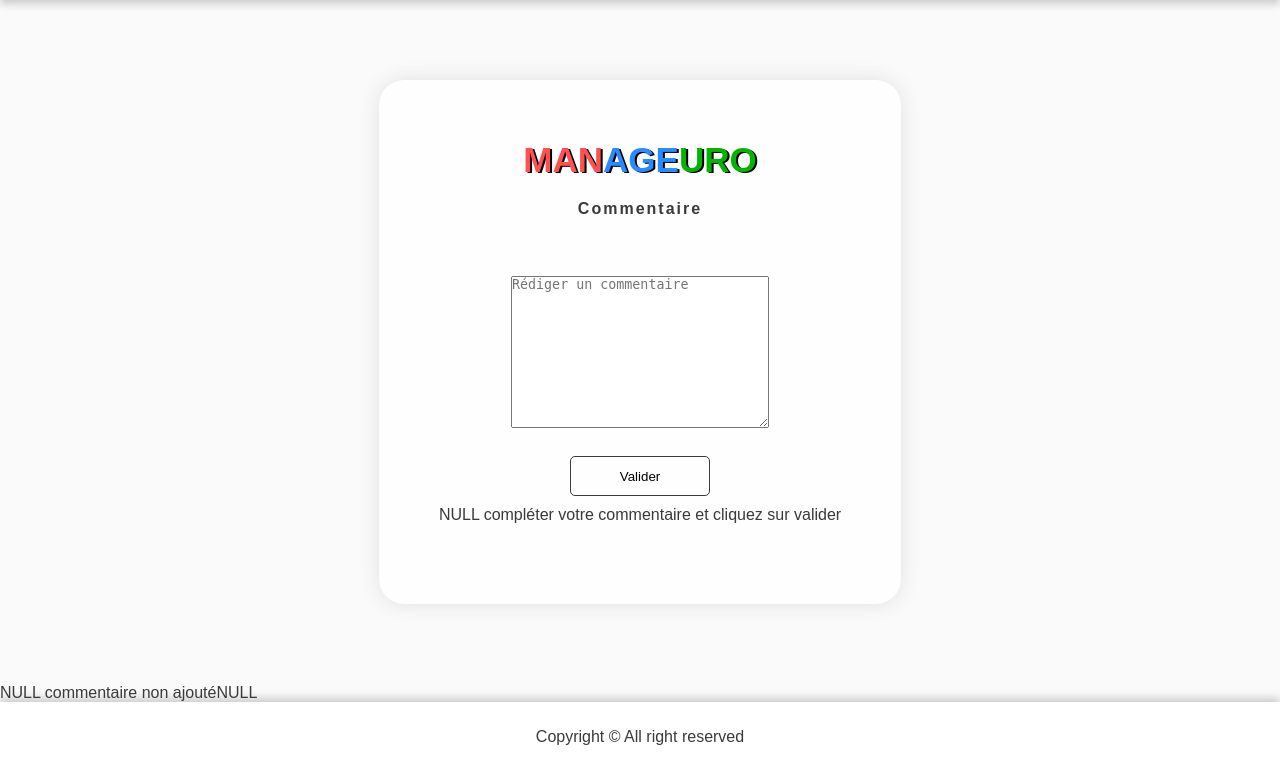
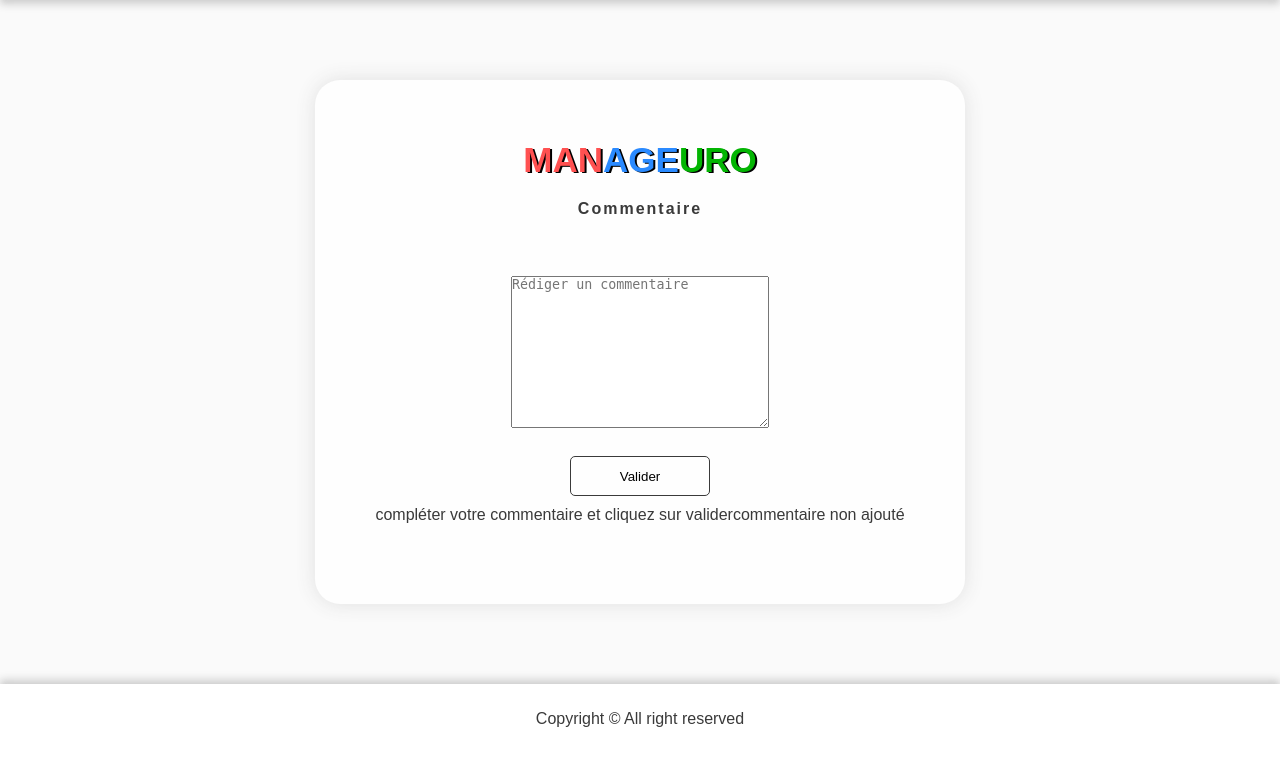
Before and after one commit to samy-benrabah/livre-or, a PHP site: page /commentaire.php in a window 1280 px wide. Shown: the part 70-842 px from the top of the page. After the commit the page ends 797 px from the top, so only its background shows below. Run offline with PHP 8.4, Linux system fonts and the light colour scheme; data that the repository does not hold is empty.

Commit message:
Push fin lundi

```diff
--- a/commentaire.php
+++ b/commentaire.php
@@ -5,7 +5,7 @@
 <head>
     <meta charset="UTF-8">
     <meta name="viewport" content="width=device-width, initial-scale=1.0">
-    <link rel="stylesheet" href="style.css">
+    <link rel="stylesheet" href="assets/css/style.css">
     <title>Manag€uro</title>
 </head>
 
@@ -23,21 +23,12 @@
             <a href="commentaire.php">Les Commentaires</a>
         </nav>
     </header>
-
     <main>
-        <?php
-        $wrong='';
-        //if (isset($_SESSION['login'])){
-          //  $connexion = mysqli_connect('localhost','root','','livreor');
-            //$requete = mysqli_query($connexion, 'SELECT * FROM utilisateurs');
-
-        ?>
         <section class="section1">
             <div>
                 <form action="" method="post">
                     <h3 id="red">MAN<span id="yellow">AGE</span><span id="green">URO</span></h3>
                     <h4>Commentaire</h4>
-                    <span id="error"><?php echo $wrong ?></span>
                     <br>
                     <label for="text"></label>
                     <textarea name="text" id="text" cols="30" rows="10" placeholder="Rédiger un commentaire"></textarea>
@@ -46,57 +37,34 @@
 
                     <?php
                     $connexion = mysqli_connect('localhost','root','','livreor');
-                    $query = "SELECT id, login FROM utilisateurs";
+                    $query = "SELECT id FROM utilisateurs";
                     $requete = mysqli_query($connexion, $query);
                     $allresult=mysqli_fetch_assoc($requete);
-                    var_dump($allresult);
                     $id = $allresult['id'];
-                    $login = $allresult['login'];
                     $date = date('Y-m-d H:i:s');
 
                     if (empty($_POST['valider'])){
                     echo "compléter votre commentaire et cliquez sur valider";
                     }
-                    elseif ($_POST['valider']){
+
+                    if (isset($_POST['valider'])){
                         if(!empty(trim($_POST['text']))){
+                            var_dump($_POST['text']);
                             $commentaire = $_POST['text'];
                             var_dump($commentaire);
-                            $query1 = "INSERT INTO commentaires( commentaire, id_utilisateur, date) VALUES ('$commentaire', '$id', '$date')";
+                            $query1 = "INSERT INTO `commentaires`( commentaire, id_utilisateur, date) VALUES ('$commentaire', '$id', '$date')";
                             $requete1 = mysqli_query($connexion, $query1);
-                            echo "Merci votre commentaire à bien été ajouté:" . '<br>';
-                            echo $commentaire;
+                            var_dump($connexion);
+                            var_dump($requete1);
+                            echo "Merci votre commentaire à bien été ajouté";
                         } else echo "Merci de compléter le champ commentaires";
-                    }
+                    } else echo "commentaire non ajouté";
+
                     ?>
                 </form>
             </div>
         </section>
-            <?php
-            $connexion = mysqli_connect('localhost','root','','livreor');
-            $query = "SELECT id, login FROM utilisateurs";
-            $requete = mysqli_query($connexion, $query);
-            $allresult=mysqli_fetch_assoc($requete);
-            var_dump($allresult);
-            $id = $allresult['id'];
-            $login = $allresult['login'];
-            $date = date('Y-m-d H:i:s');
-
-            if ($_POST['submit']){
-                    if($_POST['text']){
-                    var_dump($_POST['text']);
-                    $commentaire = $_POST['text'];
-                    $query1 = "INSERT INTO `commentaires`( `commentaire, id_utilisateur, date`) VALUES ('$commentaire', '$id', '$date')";
-                    $requete = mysqli_query($connexion, $query1);
-                    echo "Merci votre commentaire à bien été ajouté";
-                } echo "Merci de compléter le champ commentaires";
-                } echo "commentaire non ajouté";
-
-            var_dump($commentaire);
-
-            ?>
-
-
-    </main>
+     </main>
     <footer>
         <p>Copyright © All right reserved</p>
     </footer>
```
